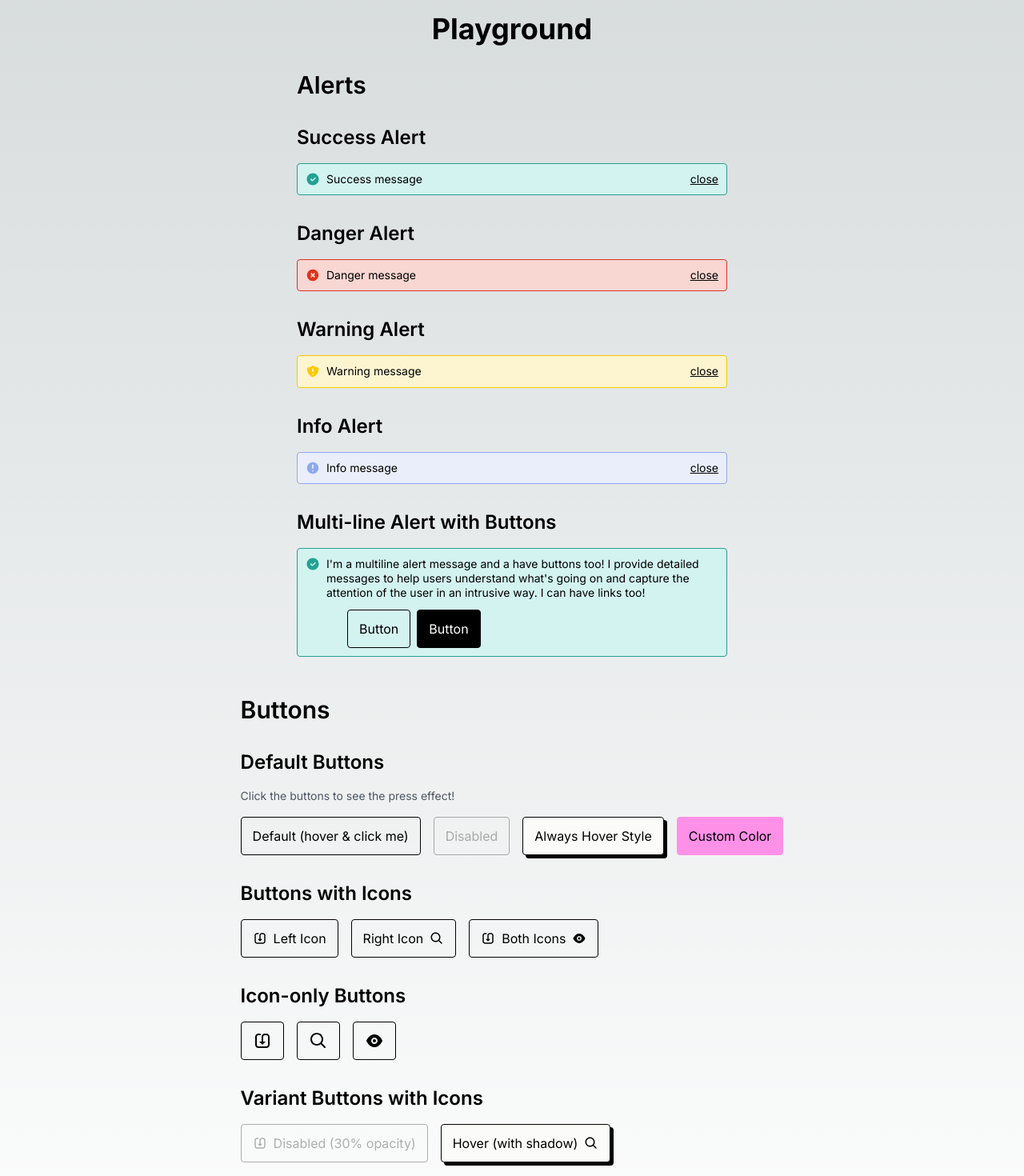
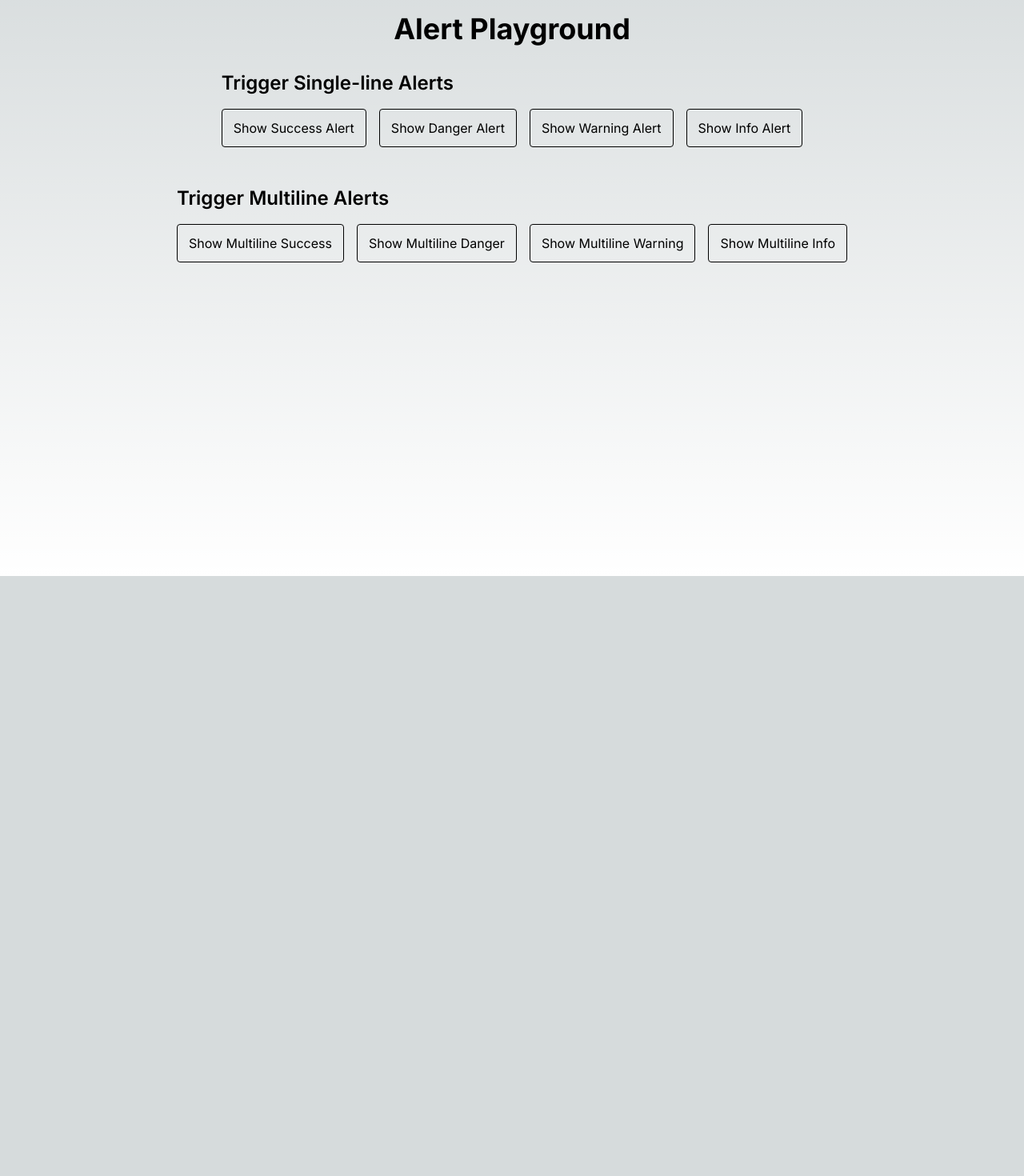
Before and after one commit to m2rads/financial-calendar, a Next.js app: page /playground in a window 1280 px wide. Shown: the part 80-1550 px from the top of the page at 80% size. After the commit the page ends 800 px from the top, so only its background shows below. Built offline with nearby package versions, Linux system fonts and the light colour scheme.

Commit message:
add alert container

```diff
--- a/app/playground/page.tsx
+++ b/app/playground/page.tsx
@@ -1,124 +1,70 @@
 'use client'
 
-import React from 'react';
-import { Alert, AlertTitle, AlertDescription, AlertActions } from '@/components/ui/alert';
+import React, { useState } from 'react';
+import { Alert, AlertTitle, AlertDescription, AlertActions, AlertProps, AlertGroup } from '@/components/ui/alert';
 import { Button } from '@/components/ui/button';
 
 export default function Playground() {
-  const handleClose = () => {
-    console.log("Alert closed");
+  const [alerts, setAlerts] = useState<AlertProps[]>([]);
+
+  const handleButtonClick = (variant: 'success' | 'danger' | 'warning' | 'info', multiline: boolean = false) => {
+    const newAlert: AlertProps = {
+      id: Date.now(),
+      variant,
+      title: `${variant.charAt(0).toUpperCase() + variant.slice(1)} Alert`,
+      description: multiline
+        ? `This is a ${variant} multiline alert. It will not disappear automatically and has action buttons.`
+        : `This is a ${variant} alert that will disappear in 5 seconds.`,
+      multiline,
+      showCloseButton: true,
+      onClose: () => handleCloseAlert(Date.now()),
+    };
+    setAlerts(prevAlerts => [...prevAlerts, newAlert]);
   };
 
-  const handleButtonClick = (buttonText: string) => {
-    console.log(`${buttonText} clicked`);
+  const handleCloseAlert = (id: number) => {
+    setAlerts(prevAlerts => prevAlerts.filter(alert => alert.id !== id));
   };
 
   return (
     <main className="flex min-h-screen flex-col items-center justify-start p-24">
-      <h1 className="text-4xl font-bold mb-8">Playground</h1>
+      <h1 className="text-4xl font-bold mb-8">Alert Playground</h1>
 
-      {/* Alerts Section */}
-      <section className="space-y-8 mb-12">
-        <h2 className="text-3xl font-semibold mb-4">Alerts</h2>
-        <div>
-          <h3 className="text-2xl font-semibold mb-4">Success Alert</h3>
-          <Alert variant="success" showCloseButton onClose={handleClose}>
-            <AlertTitle>Success message</AlertTitle>
-          </Alert>
-        </div>
-
-        <div>
-          <h3 className="text-2xl font-semibold mb-4">Danger Alert</h3>
-          <Alert variant="danger" showCloseButton onClose={handleClose}>
-            <AlertTitle>Danger message</AlertTitle>
-          </Alert>
-        </div>
-
-        <div>
-          <h3 className="text-2xl font-semibold mb-4">Warning Alert</h3>
-          <Alert variant="warning" showCloseButton onClose={handleClose}>
-            <AlertTitle>Warning message</AlertTitle>
-          </Alert>
-        </div>
-
-        <div>
-          <h3 className="text-2xl font-semibold mb-4">Info Alert</h3>
-          <Alert variant="info" showCloseButton onClose={handleClose}>
-            <AlertTitle>Info message</AlertTitle>
-          </Alert>
-        </div>
-
-        <div>
-          <h3 className="text-2xl font-semibold mb-4">Multi-line Alert with Buttons</h3>
-          <Alert variant="success">
-            <AlertDescription>
-              I'm a multiline alert message and a have buttons too! I provide
-              detailed messages to help users understand what's going on and
-              capture the attention of the user in an intrusive way. I can have
-              links too!
-            </AlertDescription>
-            <AlertActions>
-              <Button onClick={() => handleButtonClick("Button 1")}>
-                Button
-              </Button>
-              <Button onClick={() => handleButtonClick("Button 2")} className="bg-black text-white">
-                Button
-              </Button>
-            </AlertActions>
-          </Alert>
+      <section className="space-y-4 mb-12">
+        <h2 className="text-2xl font-semibold">Trigger Single-line Alerts</h2>
+        <div className="flex space-x-4">
+          <Button onClick={() => handleButtonClick('success')}>Show Success Alert</Button>
+          <Button onClick={() => handleButtonClick('danger')}>Show Danger Alert</Button>
+          <Button onClick={() => handleButtonClick('warning')}>Show Warning Alert</Button>
+          <Button onClick={() => handleButtonClick('info')}>Show Info Alert</Button>
         </div>
       </section>
 
-      {/* Buttons Section */}
-      <section className="space-y-8">
-        <h2 className="text-3xl font-semibold mb-4">Buttons</h2>
-
-        <div className="space-y-4">
-          <h3 className="text-2xl font-semibold">Default Buttons</h3>
-          <p className="text-sm text-gray-600 mb-2">Click the buttons to see the press effect!</p>
-          <div className="flex space-x-4">
-            <Button>Default (hover & click me)</Button>
-            <Button variant="disabled">Disabled</Button>
-            <Button variant="hover">Always Hover Style</Button>
-            <Button backgroundColor="#FF90E8">Custom Color</Button>
-          </div>
-        </div>
-
-        <div className="space-y-4">
-          <h3 className="text-2xl font-semibold">Buttons with Icons</h3>
-          <div className="flex space-x-4">
-            <Button leftIcon="save">Left Icon</Button>
-            <Button rightIcon="search">Right Icon</Button>
-            <Button leftIcon="save" rightIcon="eye">Both Icons</Button>
-          </div>
-        </div>
-
-        <div className="space-y-4">
-          <h3 className="text-2xl font-semibold">Icon-only Buttons</h3>
-          <div className="flex space-x-4">
-            <Button iconOnly="save" />
-            <Button iconOnly="search" />
-            <Button iconOnly="eye" />
-          </div>
-        </div>
-
-        <div className="space-y-4">
-          <h3 className="text-2xl font-semibold">Variant Buttons with Icons</h3>
-          <div className="flex space-x-4">
-            <Button variant="disabled" leftIcon="save">Disabled (30% opacity)</Button>
-            <Button variant="hover" rightIcon="search">Hover (with shadow)</Button>
-          </div>
-        </div>
-
-        <div className="space-y-4">
-          <h3 className="text-2xl font-semibold">Custom Color Buttons</h3>
-          <div className="flex space-x-4">
-            <Button backgroundColor="#FF90E8">Pink Button</Button>
-            <Button backgroundColor="#FF90E8" leftIcon="save">Pink with Icon</Button>
-            <Button backgroundColor="#FF90E8" iconOnly="eye" />
-          </div>
+      <section className="space-y-4 mb-12">
+        <h2 className="text-2xl font-semibold">Trigger Multiline Alerts</h2>
+        <div className="flex space-x-4">
+          <Button onClick={() => handleButtonClick('success', true)}>Show Multiline Success</Button>
+          <Button onClick={() => handleButtonClick('danger', true)}>Show Multiline Danger</Button>
+          <Button onClick={() => handleButtonClick('warning', true)}>Show Multiline Warning</Button>
+          <Button onClick={() => handleButtonClick('info', true)}>Show Multiline Info</Button>
         </div>
       </section>
+
+      <AlertGroup alerts={alerts.map(alert => ({
+        ...alert,
+        children: (
+          <>
+            <AlertTitle>{alert.title}</AlertTitle>
+            <AlertDescription>{alert.description}</AlertDescription>
+            {alert.multiline && (
+              <AlertActions>
+                <Button onClick={() => console.log('Action 1 clicked')}>Action 1</Button>
+                <Button onClick={() => console.log('Action 2 clicked')}>Action 2</Button>
+              </AlertActions>
+            )}
+          </>
+        )
+      }))} />
     </main>
   );
 }
--- a/components/ui/alert.tsx
+++ b/components/ui/alert.tsx
@@ -4,11 +4,11 @@ import { cn } from "@/lib/utils"
 import { CheckCircleFill, SolidXCircle, SolidShieldExclamation, SolidExclamationCircle } from "@/components/icons"
 
 const alertVariants = cva(
-  "flex justify-start items-start w-[538px] p-2.5 border border-solid rounded box-border",
+  "w-[538px] p-2.5 border border-solid rounded box-border shadow-lg transition-all duration-300",
   {
     variants: {
       variant: {
-        default: "border-black",
+        default: "border-black bg-white",
         success: "bg-[rgba(211,243,240,1)] border-[#23A094]",
         danger: "bg-[rgba(248,214,210,1)] border-[#DC341E]",
         warning: "bg-[rgba(253,244,208,1)] border-[#FFC900]",
@@ -22,22 +22,38 @@ const alertVariants = cva(
 )
 
 export interface AlertProps
-  extends React.HTMLAttributes<HTMLDivElement>,
+  extends Omit<React.HTMLAttributes<HTMLDivElement>, 'id'>,
     VariantProps<typeof alertVariants> {
-  onClose?: () => void
-  showCloseButton?: boolean
+  id: number;
+  onClose?: () => void;
+  showCloseButton?: boolean;
+  duration?: number;
+  multiline?: boolean;
+  variant: 'default' | 'success' | 'danger' | 'warning' | 'info';
+  title?: string;
+  description?: string;
 }
 
 const Alert = React.forwardRef<HTMLDivElement, AlertProps>(
-  ({ className, variant, onClose, showCloseButton, children, ...props }, ref) => {
-    const [isVisible, setIsVisible] = React.useState(true);
+  ({ className, variant, onClose, showCloseButton, duration = 5000, multiline = false, children, style, id, ...props }, ref) => {
+    const [isLeaving, setIsLeaving] = React.useState(false);
+
+    React.useEffect(() => {
+      if (!multiline) {
+        const timer = setTimeout(() => {
+          handleClose();
+        }, duration);
+
+        return () => clearTimeout(timer);
+      }
+    }, [duration, multiline]);
 
     const handleClose = () => {
-      setIsVisible(false);
-      onClose?.();
+      setIsLeaving(true);
+      setTimeout(() => {
+        onClose?.();
+      }, 300);
     };
-
-    if (!isVisible) return null;
 
     const getIcon = () => {
       switch (variant) {
@@ -58,7 +74,17 @@ const Alert = React.forwardRef<HTMLDivElement, AlertProps>(
       <div
         ref={ref}
         role="alert"
-        className={cn(alertVariants({ variant }), className)}
+        className={cn(
+          alertVariants({ variant }),
+          isLeaving && "opacity-0 translate-x-full",
+          className
+        )}
+        style={{
+          ...style,
+          position: 'fixed',
+          right: '16px',
+          transition: 'all 0.3s ease-in-out',
+        }}
         {...props}
       >
         <div className="flex flex-row justify-between items-start w-full">
@@ -129,4 +155,21 @@ const AlertContent = React.forwardRef<
 ))
 AlertContent.displayName = "AlertContent"
 
-export { Alert, AlertTitle, AlertDescription, AlertActions, AlertContent }
+export const AlertGroup: React.FC<{ alerts: AlertProps[] }> = ({ alerts }) => {
+  return (
+    <div className="fixed top-4 right-4 space-y-4 z-50">
+      {alerts.map((alert, index) => (
+        <Alert
+          key={alert.id}
+          {...alert}
+          style={{
+            ...alert.style,
+            top: `${index * (alert.multiline ? 160 : 80) + 16}px`,
+          }}
+        />
+      ))}
+    </div>
+  );
+};
+
+export { Alert, AlertTitle, AlertDescription, AlertActions }
```
